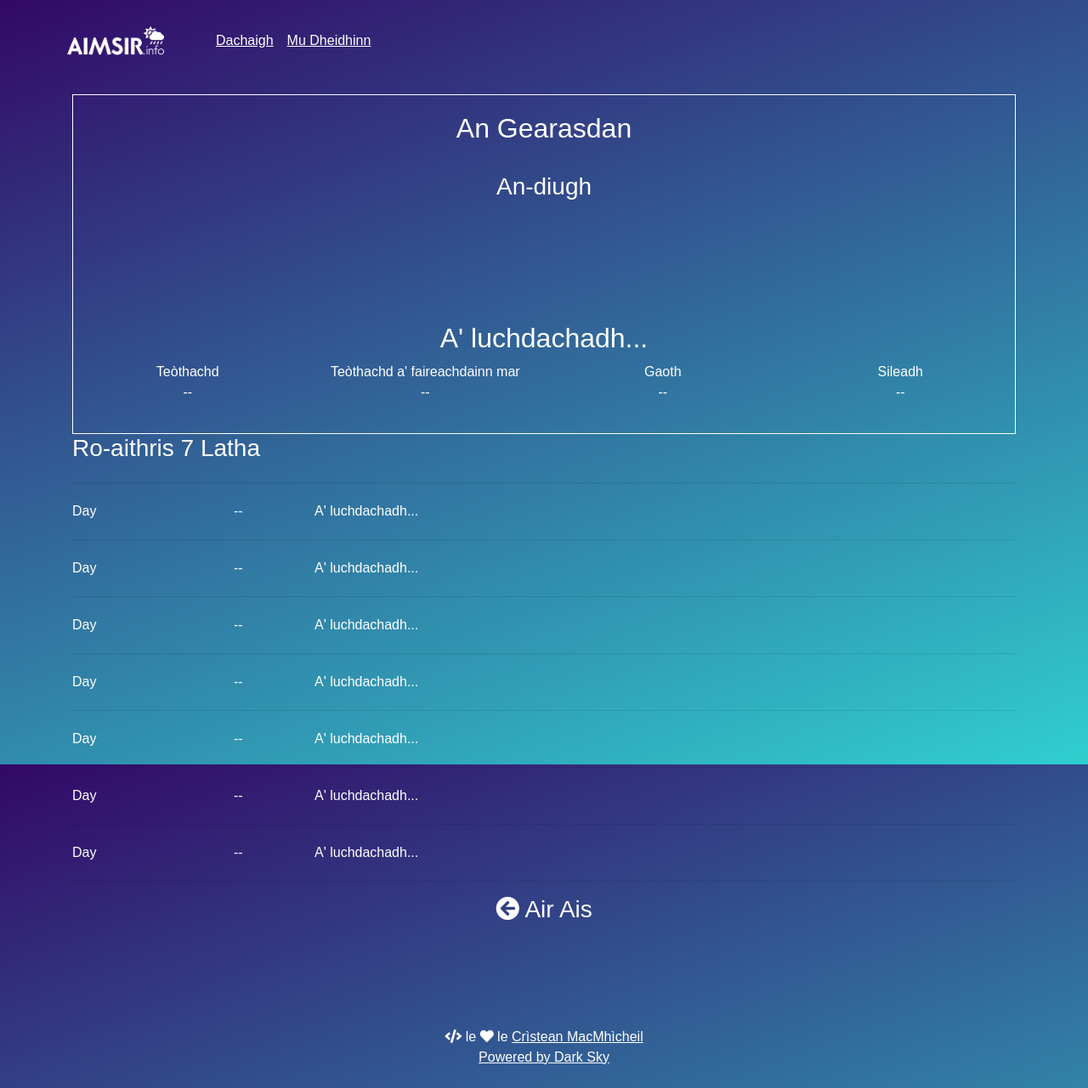
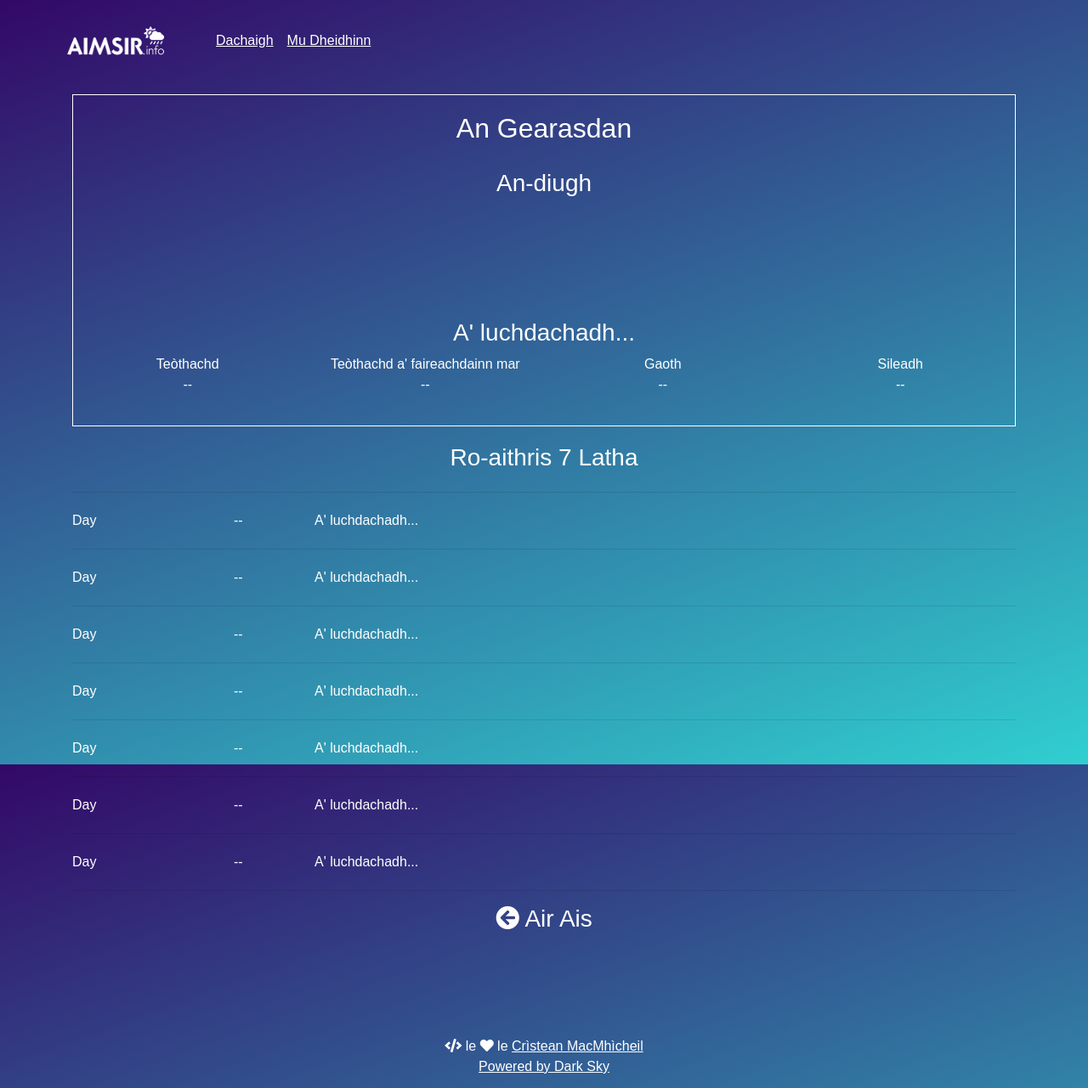
Before and after one commit to angeidheal/aimsir, a Jekyll site: the page built from baile/an-gearasdan.html, in a window 1280 px wide. Shown: the whole page at 85% size. Built offline with Jekyll 4.4.1, drawn with Linux system fonts in a browser that asks for light colours; nearby versions of some CDN libraries; a script that is not in the unit is left out.

Commit message:
Update an-gearasdan.html

```diff
--- a/baile/an-gearasdan.html
+++ b/baile/an-gearasdan.html
@@ -6,17 +6,16 @@ permalink: /baile/an-gearasdan/
 
 <div class="container">
   <div class="current-weather">
-    <h2>An Gearasdan</h2>
-    <br/>
-    <h3>An-diugh</h3>
+    <h2 class="location">An Gearasdan</h2>
+    <h3 class="section-header">An-diugh</h3>
     <div class="row">
-      <div class="col-md-12">
+      <div class="col-md-12 weather-icon">
         <canvas class="icon" width="128" height="128"></canvas>
       </div>
     </div>
     <div class="row">
       <div class="col-md-12">
-        <h2 class="current-summary">A' luchdachadh...</h2>
+        <h3 class="current-summary">A' luchdachadh...</h3>
       </div>
     </div>
     <div class="row">
@@ -35,9 +34,9 @@ permalink: /baile/an-gearasdan/
     </div>
   </div>
 
-  <div class="row center">
+  <div class="row">
     <div class="col-md-12">
-      <h3>Ro-aithris 7 Latha</h3>
+      <h3 class="section-header">Ro-aithris 7 Latha</h3>
     </div>
   </div>
 
@@ -146,7 +145,6 @@ permalink: /baile/an-gearasdan/
           <h3 style="text-align: center"><a href="{{ site.url }}" style="text-decoration: none"><i class="fas fa-arrow-circle-left"></i> Air Ais</a></h3>
         </div>
       </div>
-
     </div>
 
     <script src="{{ site.baseurl }}/baile/an-gearasdan.js"></script>
```
Lines whose indentation alone changed are shown as unchanged.
